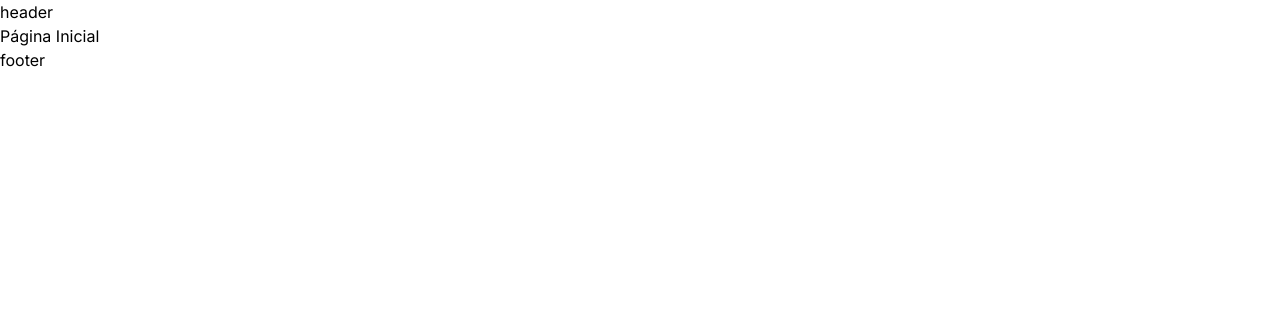
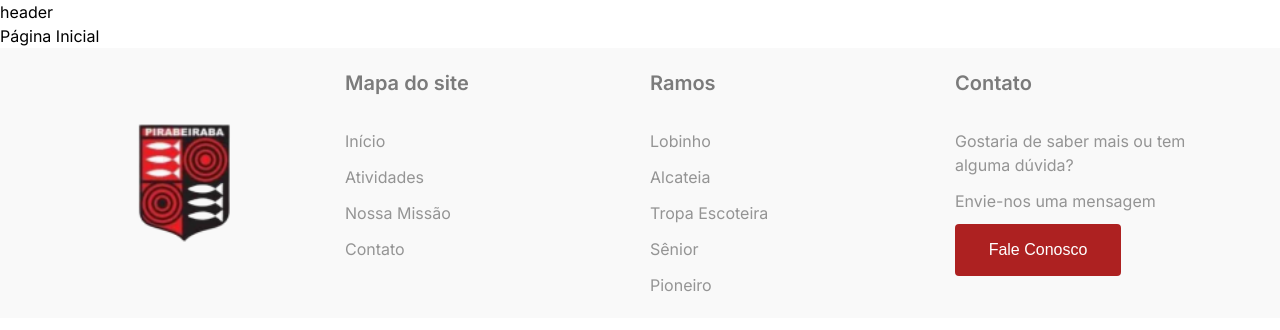
Before and after one commit to matheusmartinsviana/escoteiroPirabeiraba, a React (Vite) app: page / in a window 1280 px wide. Shown: the top 330 px of the page. Built offline with nearby package versions, Linux system fonts and the light colour scheme.

Commit message:
feat: Implementing footer and styles

```diff
--- a/src/components/layout/Footer.jsx
+++ b/src/components/layout/Footer.jsx
@@ -1,9 +1,43 @@
 import styles from "./styles/Footer.module.css";
+import brandLogo from "../../assets/brand-logo.webp";
 
 export default function Footer() {
   return (
     <>
-      <footer className={styles.footer}>footer</footer>
+      <footer className={styles.footer}>
+        <div className={styles.footerContent}>
+          <div className={styles.headerLogoContainer}>
+            <img
+              className={styles.headerBrandLogo}
+              src={brandLogo}
+              alt="Logo Escoteiros de Pirabeiraba"
+              width={70}
+              height={"auto"}
+            />
+          </div>
+          <div className={styles.mapaSiteFooter}>
+            <h1>Mapa do site</h1>
+            <h5>Início</h5>
+            <h5>Atividades</h5>
+            <h5>Nossa Missão</h5>
+            <h5>Contato</h5>
+          </div>
+          <div className={styles.ramosFooter}>
+            <h1>Ramos</h1>
+            <h5>Lobinho</h5>
+            <h5>Alcateia</h5>
+            <h5>Tropa Escoteira</h5>
+            <h5>Sênior</h5>
+            <h5>Pioneiro</h5>
+          </div>
+          <div className={styles.contatoFooter}>
+            <h1>Contato</h1>
+            <h5>Gostaria de saber mais ou tem alguma dúvida?</h5>
+            <h5>Envie-nos uma mensagem</h5>
+            <button className={styles.contactButton}>Fale Conosco</button>
+          </div>
+        </div>
+      </footer>
     </>
   );
 }
--- a/src/components/layout/styles/Footer.module.css
+++ b/src/components/layout/styles/Footer.module.css
@@ -0,0 +1,73 @@
+.footer {
+    background-color: #f9f9f9;
+    padding: 20px;
+
+    h1 {
+        padding-bottom: 20px;
+    }
+
+    .footerContent {
+      display: grid;
+      grid-template-columns: 1fr 1fr 1fr 1fr;
+      gap: 20px;
+      max-width: 1200px;
+      margin: 0 auto;
+    }
+
+    h5 {
+      color: #949494;
+      margin: 1px 0;
+      font-size: 16px;
+      font-weight: normal;
+    }
+
+    .headerLogoContainer {
+      display: flex;
+      align-items: center;
+      justify-content: center;
+    }
+
+    .headerBrandLogo {
+      width: 120px;
+      height: auto;
+      object-fit: contain;
+    }
+
+    .mapaSiteFooter,
+    .ramosFooter,
+    .contatoFooter {
+      display: flex;
+      flex-direction: column;
+      gap: 10px;
+    }
+
+    .mapaSiteFooter h1,
+    .ramosFooter h1,
+    .contatoFooter h1 {
+      font-size: 20px;
+      font-weight: 600;
+      color: #7B7B7B;
+    }
+
+    .contatoFooter h4 {
+      margin: 5px 0;
+      font-size: 14px;
+      color: #666;
+    }
+
+    .contactButton {
+      background-color: #AD2121;
+      color: #FFFFFF;
+      border: none;
+      padding: 10px 20px;
+      font-size: 16px;
+      cursor: pointer;
+      border-radius: 4px;
+      width: 166px;
+      height: 52px;
+    }
+
+    .contactButton:hover {
+      background-color: darkred;
+    }
+}
```
Also changed, not shown: src/assets/brand-logo.webp (added).
